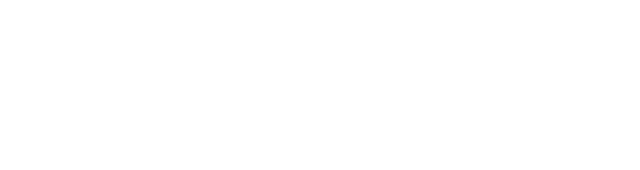
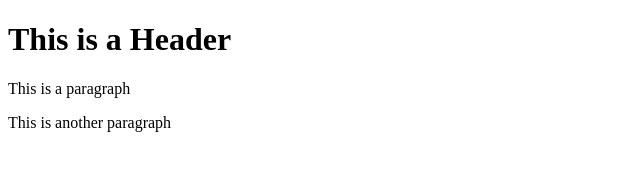
Before and after one commit to Esh49961/git-test, a plain HTML site: page index.html in a window 1280 px wide. Shown: the whole page, without its empty margins (0-640 px from the left). Drawn offline with Linux system fonts and the light colour scheme.

Commit message:
Third commit

```diff
--- a/index.html
+++ b/index.html
@@ -4,3 +4,21 @@
     <meta charset="utf-8">
     <title>Homepage</title>
 </head>
+
+<body>
+<h1>This is a Header</h1>
+<p>This is a paragraph</p>
+<p>This is another paragraph</p>
+
+
+
+
+</body>
+
+
+
+
+
+
+
+</html>
```
